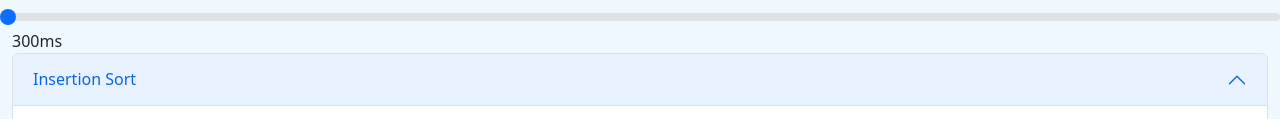
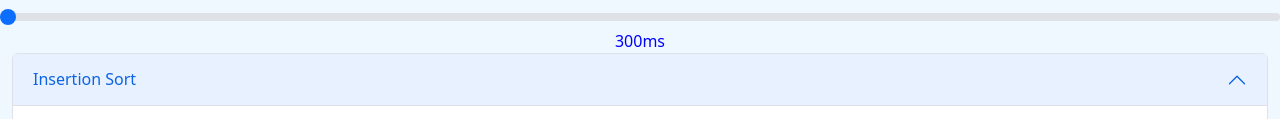
Before and after one commit to jxr98/AlgoVisualizer, a website with bundled scripts: page html/sort.html in a window 1280 px wide. Shown: the part 163-282 px from the top of the page. Built offline with nearby package versions, Linux system fonts and the light colour scheme.

Commit message:
center speed display

```diff
--- a/html/sort.html
+++ b/html/sort.html
@@ -42,7 +42,7 @@
             <label for="speedCtrl" class="form-label">Animation Speed Control</label>
             <input type="range" class="form-range" min="300" max="1500" step="100" value="300"
                 id="speedCtrl" oninput="this.nextElementSibling.value = this.value + 'ms'">
-            <output id="speedDisplay">300ms</output>
+            <output id="speedDisplay" style="text-align:center;color:blue">300ms</output>
         </div>
 
         <div class="accordion" id="accordion">
```
